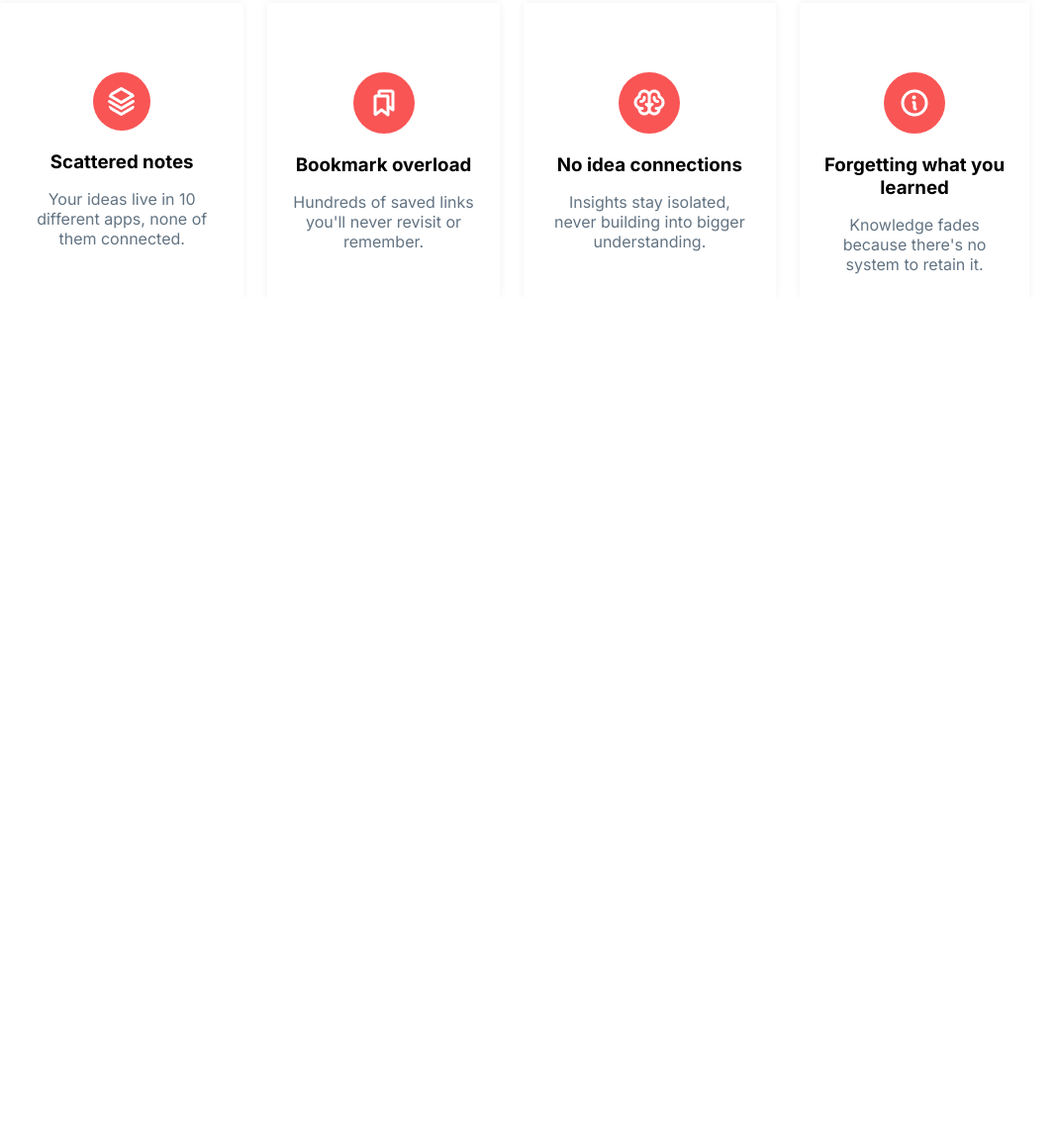
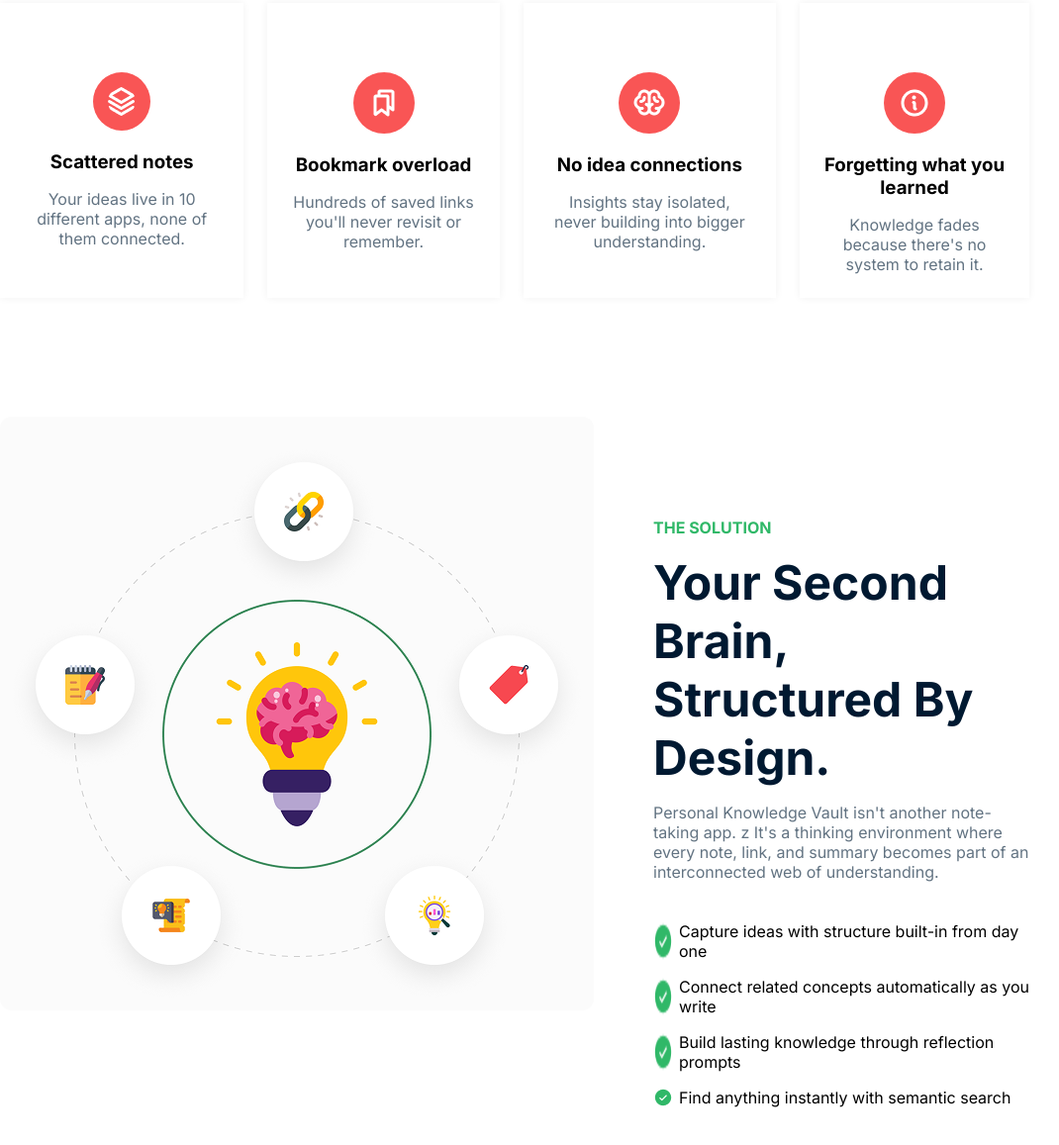
Before and after one commit to raihanuIR/Assign01, a plain HTML site: page index.html in a window 1280 px wide. Shown: the part 937-2094 px from the top of the page at 99% size, without its empty margins (120-1190 px from the left). Before the commit the page ends 1238 px from the top, so only its background shows below. Drawn offline with Linux system fonts and the light colour scheme.

Commit message:
added solution section

```diff
--- a/index.html
+++ b/index.html
@@ -72,5 +72,40 @@
         </div>
     </section>
 
+    <section id="solution">
+        <div class="solution-cont">
+            <div class="bulb">
+                <img src="assets/knowledge.png" alt="">
+            </div>
+            <div class="ans">
+                <div class="section-heading">
+                    <h3>THE SOLUTION</h3>
+                    <h1>Your Second Brain, Structured By Design.</h1>
+                    <p>Personal Knowledge Vault isn't another note-taking app. z It's a thinking environment where every note, link, and summary becomes part of an interconnected web of understanding.</p>
+                </div>
+                <div class="text">
+                    <div class="text-box">
+                        <img src="assets/CheckCircle.png" alt=""><p>Capture ideas with structure built-in from day one</p>
+                    </div>
+                    <div class="text-box">
+                        <img src="assets/CheckCircle.png" alt=""><p>Connect related concepts automatically as you write</p>
+                    </div>
+                    <div class="text-box">
+                        <img src="assets/CheckCircle.png" alt=""><p>Build lasting knowledge through reflection prompts</p>
+                    </div>
+                    <div class="text-box">
+                        <img src="assets/CheckCircle.png" alt=""><p>Find anything instantly with semantic search</p>
+                    </div>
+                </div>
+            </div>
+        </div>
+    </section>
+
+    <section class="challange">
+        <div>
+
+        </div>
+    </section>
+
 </body>
 </html>
--- a/styles/styles.css
+++ b/styles/styles.css
@@ -121,16 +121,18 @@
   color: #30B868;
 }
 
-#feed .feed-cont{
+#feed {
   padding-right: 120px;
   padding-left: 120px;
+  /* padding: 120px; */
 }
-#feed .feed-cont .section-heading {
-  /* text-align: center ; */
+/* #feed .feed-cont .section-heading {
+  text-align: center ;
   margin-top: 50px;
-}
+} */
 
 #feed .feed-cont .section-heading h1{
+  margin-top: 50px;
   text-align: center;
   font-weight: 700px;
   font-size: 48px;
@@ -185,6 +187,68 @@
   color: #627382;
 }
 
+#solution {
+  padding: 120px;
+}
+
+#solution .solution-cont{
+  display: flex;
+  justify-content: left;
+  gap: 60px;
+}
+#solution .solution-cont .bulb img{
+  max-width: 600px;
+}
+
+#solution .solution-cont .ans{
+  text-align: left;
+  margin: 102px auto;
+}
+#solution .solution-cont .ans .section-heading h3{
+  font-weight: 500px;
+  font-size: 16px;
+  line-height: 20px;
+  color:#30B868;
+  margin-bottom: 16px;
+}
+
+#solution .solution-cont .ans .section-heading h1{
+  font-weight: 700;
+  font-size: 48px;
+  /* line-height: 100px; */
+  color:#001931;
+  margin-bottom: 16px;
+}
+#solution .solution-cont .ans .section-heading p{
+  font-weight: 400;
+  font-size: 16px;
+  line-height: 20px;
+  color:#627382;
+  margin-bottom: 40px;
+}
+
+#solution .solution-cont .ans .text .text-box{
+  display: flex;
+  justify-content: left;
+  gap: 6px;
+  margin-bottom: 16px;
+}
+
+
+
+
+
+
+
+
+
+
+
+
+
+
+
+
 
 
 /* #feed .feed-cont .feed-box .feed-card img{
```
